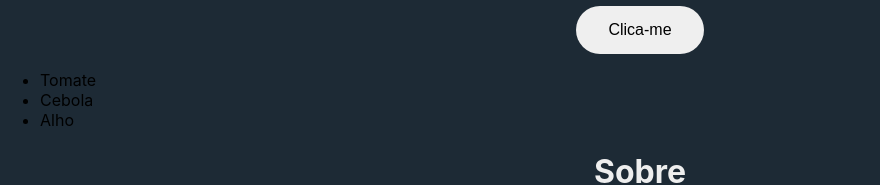
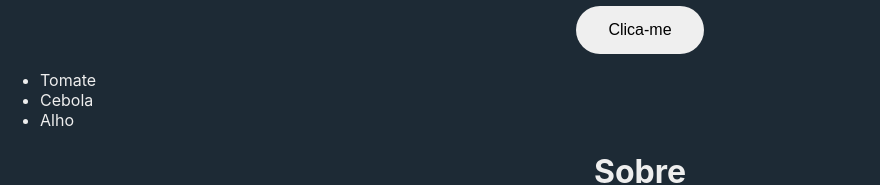
Before and after one commit to Gilpac/Minha_Primeira_Aplica-o_React, a React (Create React App) app: page / in a window 1280 px wide. Shown: the part 240-425 px from the top of the page, without its empty margins (0-880 px from the left). Built offline with nearby package versions, Linux system fonts and the light colour scheme.

Commit message:
Alterei as cores dos itens da lista

```diff
--- a/src/App.css
+++ b/src/App.css
@@ -43,6 +43,10 @@
   justify-content: center;
   color: #eeeeee;
 }
+
+.produto{
+  color: #eeeeee;
+}
 .text{
   display: flex;
   justify-content: center;
```
